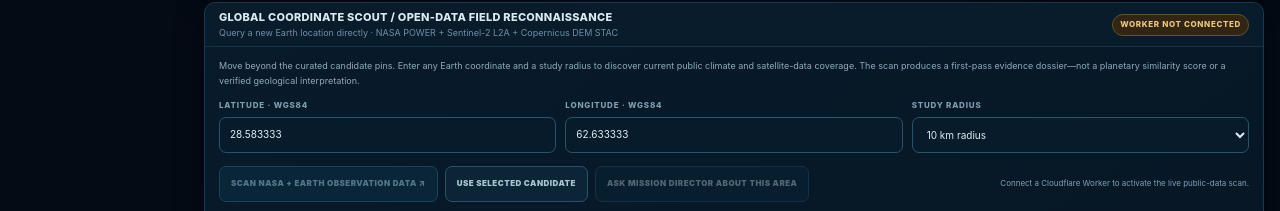
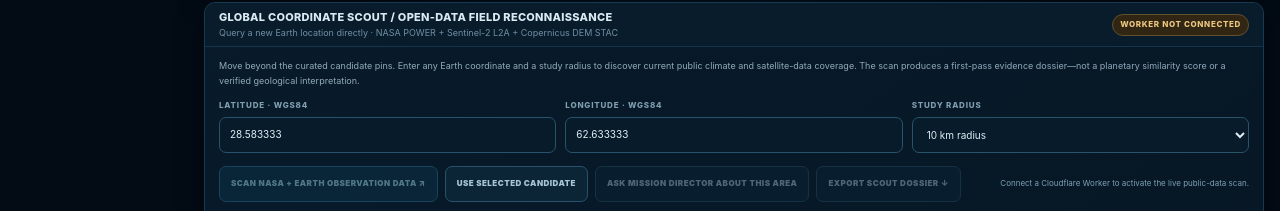
Before and after one commit to usmanmughal96/analog-x, a plain HTML site: page index.html in a window 1280 px wide. Shown: the part 2835-3046 px from the top of the page. Drawn offline with nearby package versions, Linux system fonts and the light colour scheme.

Commit message:
Add export action for global coordinate scout dossiers

```diff
--- a/index.html
+++ b/index.html
@@ -221,6 +221,7 @@
     <button class="axBtn" id="axScoutRun" disabled>SCAN NASA + EARTH OBSERVATION DATA ↗</button>
     <button class="axBtn secondary" id="axScoutUseCandidate">USE SELECTED CANDIDATE</button>
     <button class="axBtn secondary" id="axScoutAskDirector" disabled>ASK MISSION DIRECTOR ABOUT THIS AREA</button>
+    <button class="axBtn secondary" id="axScoutExport" disabled>EXPORT SCOUT DOSSIER ↓</button>
     <span class="axAgentStatus" id="axScoutHint">Connect a Cloudflare Worker to activate the live public-data scan.</span>
    </div>
    <div class="axScoutLayout">
```
